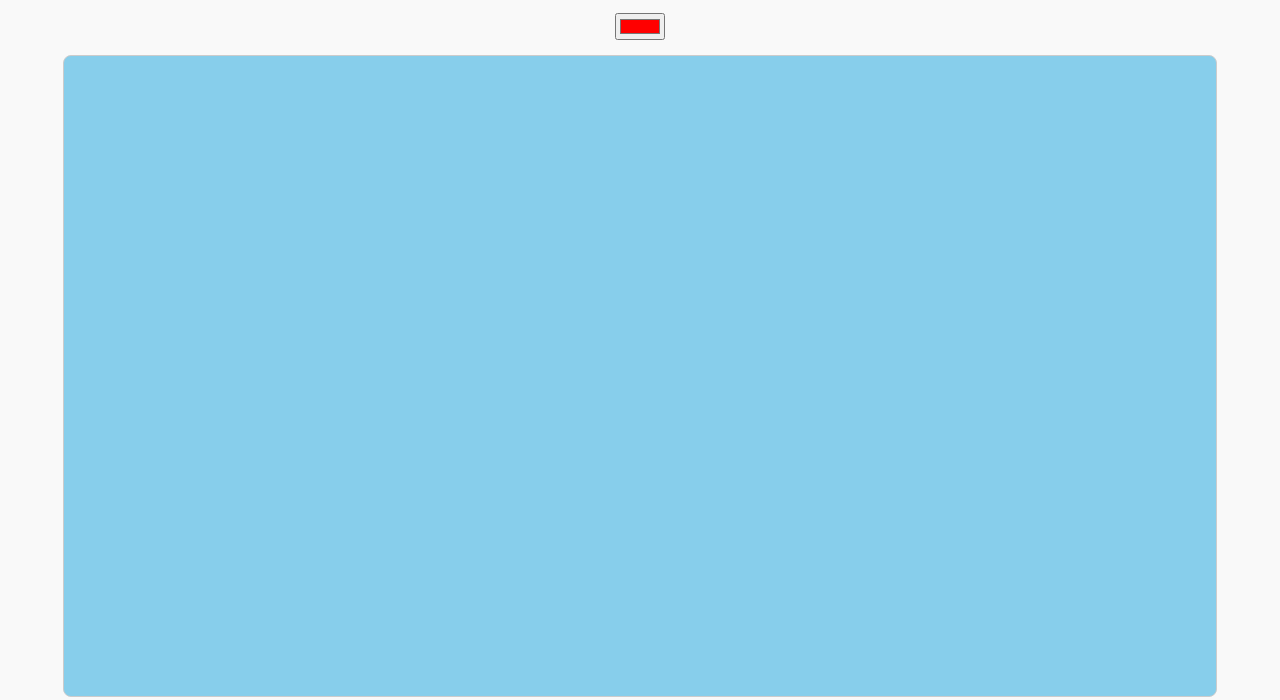
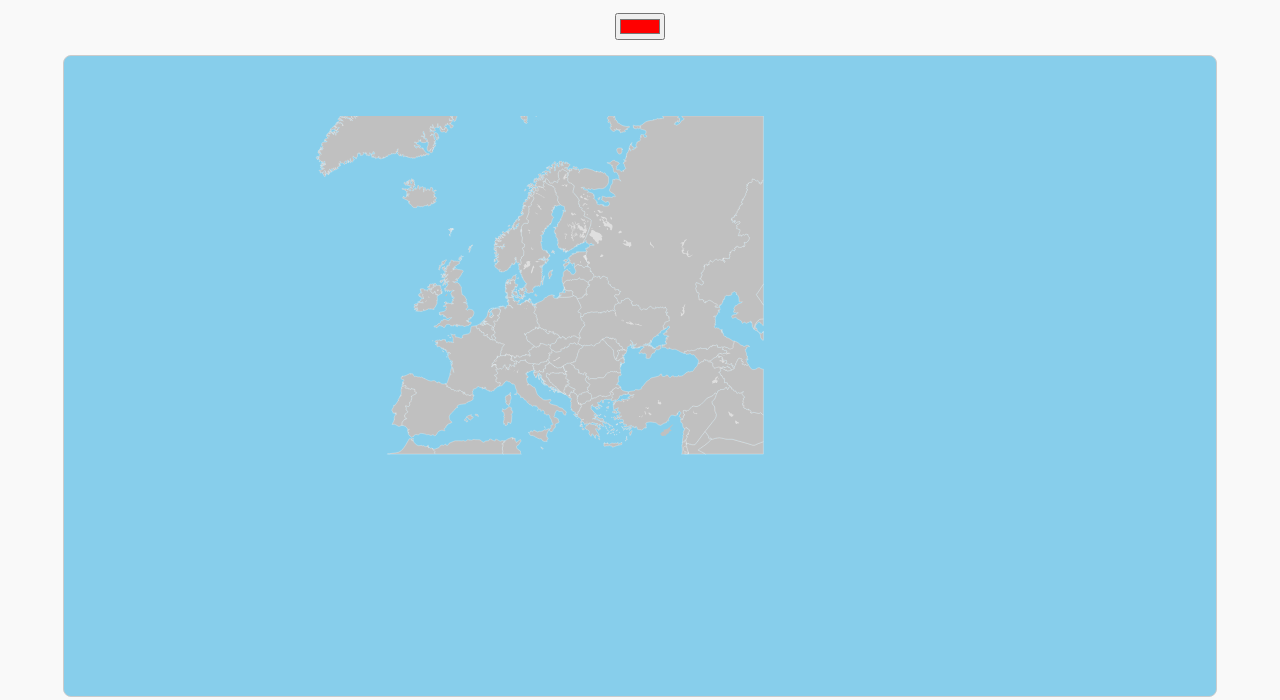
Before and after one commit to zorksbr/mapamundipintar, a plain HTML site: page index.html in a window 1280 px wide. Shown: the part 100-800 px from the top of the page. Drawn offline with Linux system fonts and the light colour scheme.

Commit message:
Atualizar o index.html

```diff
--- a/index.html
+++ b/index.html
@@ -49,7 +49,7 @@
 
   <div id="map-container">
     <!-- Aqui o mapa SVG será carregado -->
-    <object id="svgMap" type="image/svg+xml" data="mapa_corrigido.svg"></object>
+    <object id="svgMap" type="image/svg+xml" data="mapa.svg"></object>
   </div>
 
   <script>
```
